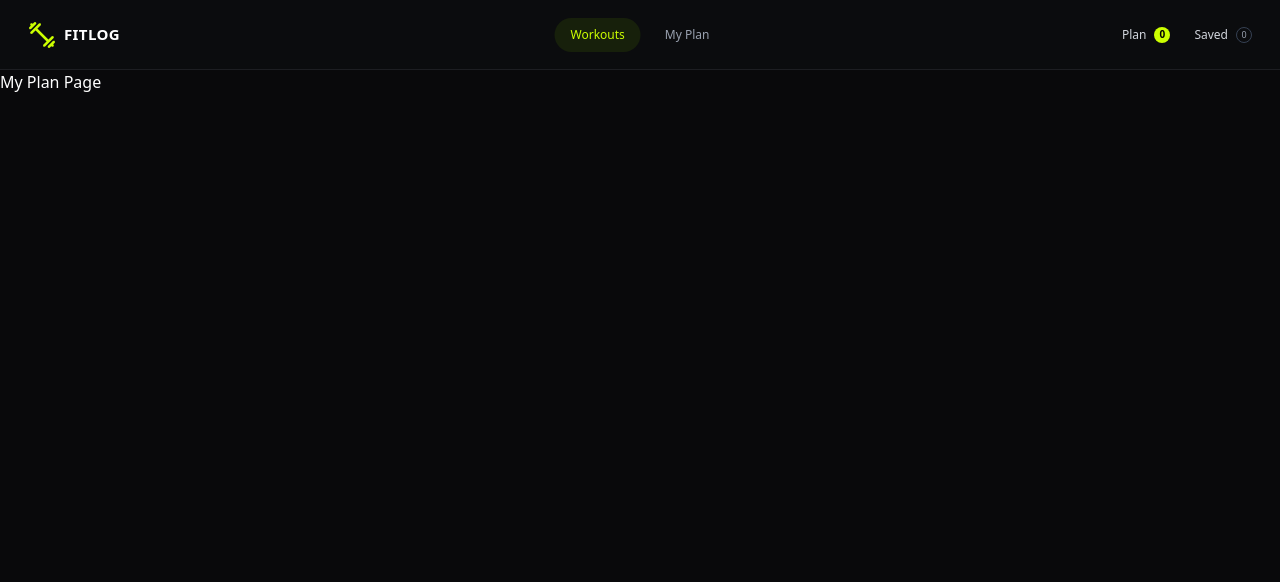
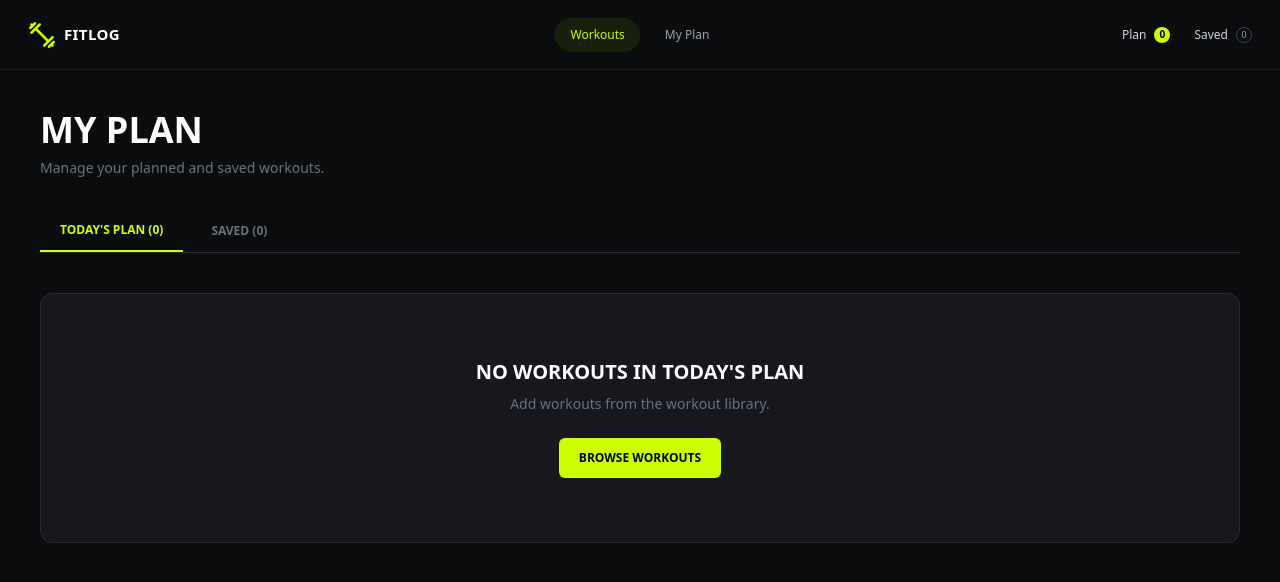
Before and after one commit to tausifahamedsabab/b14-a6-fit-log-project, a Next.js app: page /my-plan in a window 1280 px wide. Shown: the top 582 px of the page. Built offline with nearby package versions, Linux system fonts and the light colour scheme.

Commit message:
saved plan button working

```diff
--- a/src/app/components/Navbar.jsx
+++ b/src/app/components/Navbar.jsx
@@ -1,7 +1,12 @@
+"use client";
+
 import Image from "next/image";
 import Link from "next/link";
+import { usePlan } from "../context/PlanContext";
 
 export default function Navbar() {
+  const { plan, saved } = usePlan();
+
   return (
     <nav className="flex h-[70px] items-center justify-between border-b border-[#1d1e22] bg-[#0b0c0e] px-7">
       {/* Logo */}
@@ -33,22 +38,22 @@ export default function Navbar() {
       {/* Right Side */}
       <div className="flex items-center gap-6 text-[12px]">
         {/* Plan */}
-        <div className="flex items-center gap-2 text-gray-300">
+        <Link href="/my-plan" className="flex items-center gap-2 text-gray-300">
           <span>Plan</span>
 
           <span className="flex h-4 w-4 items-center justify-center rounded-full bg-[#ccff00] text-[10px] font-bold text-black">
-            0
+            {plan.length}
           </span>
-        </div>
+        </Link>
 
         {/* Saved */}
-        <div className="flex items-center gap-2 text-gray-300">
+        <Link href="/my-plan" className="flex items-center gap-2 text-gray-300">
           <span>Saved</span>
 
           <span className="flex h-4 w-4 items-center justify-center rounded-full border border-gray-700 text-[9px] text-gray-400">
-            0
+            {saved.length}
           </span>
-        </div>
+        </Link>
       </div>
     </nav>
   );
--- /dev/null
+++ b/src/app/components/WorkoutActions.jsx
@@ -0,0 +1,29 @@
+"use client";
+
+import { usePlan } from "../context/PlanContext";
+
+export default function WorkoutActions({ workout }) {
+  const { addToPlan, saveForLater } = usePlan();
+
+  return (
+    <div className="mt-8 flex flex-col gap-3 sm:flex-row">
+      {/* Add to today's plan */}
+      <button
+        onClick={() => addToPlan(workout)}
+        className="flex flex-1 items-center justify-center gap-2 rounded-md bg-[#ccff00] px-5 py-4 text-xs font-black uppercase text-black transition hover:bg-[#b8e600]"
+      >
+        <span className="text-lg">＋</span>
+        Add to today&apos;s plan
+      </button>
+
+      {/* Save for later */}
+      <button
+        onClick={() => saveForLater(workout)}
+        className="flex flex-1 items-center justify-center gap-2 rounded-md border border-[#292b31] bg-[#17181d] px-5 py-4 text-xs font-black uppercase text-white transition hover:border-[#ccff00]"
+      >
+        <span className="text-lg">♡</span>
+        Save for later
+      </button>
+    </div>
+  );
+}
--- /dev/null
+++ b/src/app/context/PlanContext.jsx
@@ -0,0 +1,100 @@
+"use client";
+
+import { createContext, useContext, useEffect, useState } from "react";
+
+const PlanContext = createContext();
+
+export function PlanProvider({ children }) {
+  const [plan, setPlan] = useState([]);
+  const [saved, setSaved] = useState([]);
+  const [toast, setToast] = useState("");
+
+  // localStorage থেকে data load করা
+  useEffect(() => {
+    const storedPlan = localStorage.getItem("fitlog-plan");
+    const storedSaved = localStorage.getItem("fitlog-saved");
+
+    if (storedPlan) {
+      const parsedPlan = JSON.parse(storedPlan);
+
+      setTimeout(() => {
+        setPlan(parsedPlan);
+      }, 0);
+    }
+
+    if (storedSaved) {
+      const parsedSaved = JSON.parse(storedSaved);
+
+      setTimeout(() => {
+        setSaved(parsedSaved);
+      }, 0);
+    }
+  }, []);
+
+  // plan change হলে localStorage update
+  useEffect(() => {
+    localStorage.setItem("fitlog-plan", JSON.stringify(plan));
+  }, [plan]);
+
+  // saved change হলে localStorage update
+  useEffect(() => {
+    localStorage.setItem("fitlog-saved", JSON.stringify(saved));
+  }, [saved]);
+
+  const showToast = (message) => {
+    setToast(message);
+
+    setTimeout(() => {
+      setToast("");
+    }, 2500);
+  };
+
+  const addToPlan = (workout) => {
+    const alreadyExists = plan.some((item) => item.id === workout.id);
+
+    if (alreadyExists) {
+      showToast("Already in today's plan");
+      return;
+    }
+
+    setPlan((currentPlan) => [...currentPlan, workout]);
+
+    showToast("Added to today's plan");
+  };
+
+  const saveForLater = (workout) => {
+    const alreadyExists = saved.some((item) => item.id === workout.id);
+
+    if (alreadyExists) {
+      showToast("Already saved");
+      return;
+    }
+
+    setSaved((currentSaved) => [...currentSaved, workout]);
+
+    showToast("Saved for later");
+  };
+
+  return (
+    <PlanContext.Provider
+      value={{
+        plan,
+        saved,
+        addToPlan,
+        saveForLater,
+      }}
+    >
+      {children}
+
+      {toast && (
+        <div className="fixed bottom-6 left-1/2 z-50 -translate-x-1/2 rounded-lg border border-[#ccff00] bg-[#17181d] px-5 py-3 text-sm font-bold text-white shadow-lg">
+          ✓ {toast}
+        </div>
+      )}
+    </PlanContext.Provider>
+  );
+}
+
+export function usePlan() {
+  return useContext(PlanContext);
+}
--- a/src/app/layout.js
+++ b/src/app/layout.js
@@ -1,5 +1,6 @@
 import "./globals.css";
 import Navbar from "./components/Navbar";
+import { PlanProvider } from "./context/PlanContext";
 
 export const metadata = {
   title: "My Fit App",
@@ -10,8 +11,10 @@ export default function RootLayout({ children }) {
   return (
     <html lang="en">
       <body>
-        <Navbar />
-        {children}
+        <PlanProvider>
+          <Navbar />
+          {children}
+        </PlanProvider>
       </body>
     </html>
   );
--- a/src/app/my-plan/page.jsx
+++ b/src/app/my-plan/page.jsx
@@ -1,7 +1,135 @@
+"use client";
+
+import Image from "next/image";
+import Link from "next/link";
+import { useState } from "react";
+import { usePlan } from "../context/PlanContext";
+
 export default function MyPlanPage() {
+  const { plan, saved } = usePlan();
+
+  const [activeTab, setActiveTab] = useState("plan");
+
+  const workouts = activeTab === "plan" ? plan : saved;
+
   return (
-    <main>
-      <h1>My Plan Page</h1>
+    <main className="min-h-screen bg-[#0b0c0e] px-6 py-10">
+      <section className="mx-auto max-w-[1200px]">
+        {/* Heading */}
+        <div>
+          <h1 className="text-4xl font-black uppercase text-white">My Plan</h1>
+
+          <p className="mt-2 text-sm text-gray-500">
+            Manage your planned and saved workouts.
+          </p>
+        </div>
+
+        {/* Tabs */}
+        <div className="mt-8 flex gap-2 border-b border-[#292b31]">
+          <button
+            onClick={() => setActiveTab("plan")}
+            className={`px-5 py-3 text-xs font-black uppercase transition ${
+              activeTab === "plan"
+                ? "border-b-2 border-[#ccff00] text-[#ccff00]"
+                : "text-gray-500 hover:text-white"
+            }`}
+          >
+            today&apos;s Plan ({plan.length})
+          </button>
+
+          <button
+            onClick={() => setActiveTab("saved")}
+            className={`px-5 py-3 text-xs font-black uppercase transition ${
+              activeTab === "saved"
+                ? "border-b-2 border-[#ccff00] text-[#ccff00]"
+                : "text-gray-500 hover:text-white"
+            }`}
+          >
+            Saved ({saved.length})
+          </button>
+        </div>
+
+        {/* Empty State */}
+        {workouts.length === 0 ? (
+          <div className="mt-10 rounded-xl border border-[#292b31] bg-[#17181d] px-6 py-16 text-center">
+            <h2 className="text-xl font-black uppercase text-white">
+              {activeTab === "plan"
+                ? "No workouts in today's plan"
+                : "No saved workouts"}
+            </h2>
+
+            <p className="mt-2 text-sm text-gray-500">
+              {activeTab === "plan"
+                ? "Add workouts from the workout library."
+                : "Save workouts that you want to try later."}
+            </p>
+
+            <Link
+              href="/workout"
+              className="mt-6 inline-block rounded-md bg-[#ccff00] px-5 py-3 text-xs font-black uppercase text-black"
+            >
+              Browse Workouts
+            </Link>
+          </div>
+        ) : (
+          /* Workout Cards */
+          <div className="mt-8 grid grid-cols-1 gap-5 md:grid-cols-2 lg:grid-cols-3">
+            {workouts.map((workout) => (
+              <div
+                key={workout.id}
+                className="overflow-hidden rounded-xl border border-[#292b31] bg-[#17181d]"
+              >
+                {/* Image */}
+                <div className="relative h-48 w-full">
+                  <Image
+                    src={workout.image}
+                    alt={workout.name}
+                    fill
+                    className="object-cover"
+                  />
+                </div>
+
+                {/* Content */}
+                <div className="p-5">
+                  {/* Muscle Groups */}
+                  <div className="flex flex-wrap gap-2">
+                    {workout.muscleGroups.map((muscle) => (
+                      <span
+                        key={muscle}
+                        className="rounded-full bg-[#ccff00] px-2 py-1 text-[9px] font-black uppercase text-black"
+                      >
+                        {muscle}
+                      </span>
+                    ))}
+                  </div>
+
+                  {/* Name */}
+                  <h2 className="mt-3 text-lg font-black uppercase text-white">
+                    {workout.name}
+                  </h2>
+
+                  {/* Stats */}
+                  <div className="mt-3 flex justify-between text-[10px] text-gray-500">
+                    <span>◷ {workout.duration} min</span>
+
+                    <span>🔥 {workout.caloriesBurned} kcal</span>
+
+                    <span>★ {workout.rating}</span>
+                  </div>
+
+                  {/* View Details */}
+                  <Link
+                    href={`/workout/${workout.id}`}
+                    className="mt-5 block rounded-md border border-[#292b31] px-4 py-3 text-center text-xs font-black uppercase text-white transition hover:border-[#ccff00] hover:text-[#ccff00]"
+                  >
+                    View Details
+                  </Link>
+                </div>
+              </div>
+            ))}
+          </div>
+        )}
+      </section>
     </main>
   );
 }
--- a/src/app/workout/[id]/page.jsx
+++ b/src/app/workout/[id]/page.jsx
@@ -189,7 +189,7 @@ export default async function WorkoutDetailPage({ params }) {
                 className="flex flex-1 items-center justify-center gap-2 rounded-md bg-[#ccff00] px-5 py-4 text-xs font-black uppercase text-black transition hover:bg-[#b8e600]"
               >
                 <span className="text-lg">＋</span>
-                Add to today's plan
+                Add to today&apos;s plan
               </button>
 
               {/* Secondary */}
```
